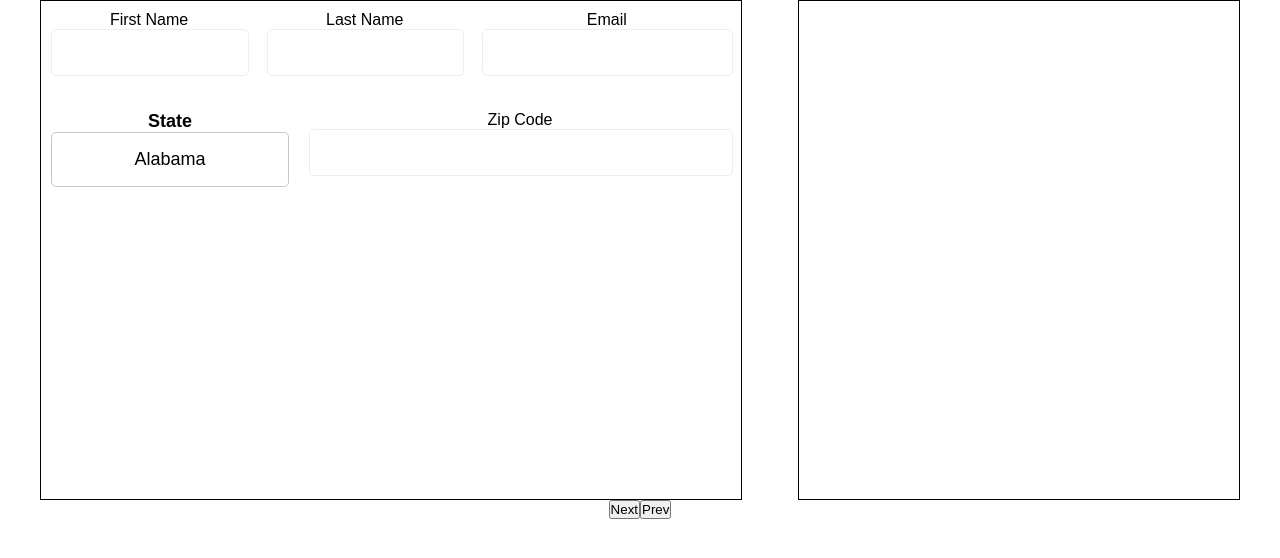
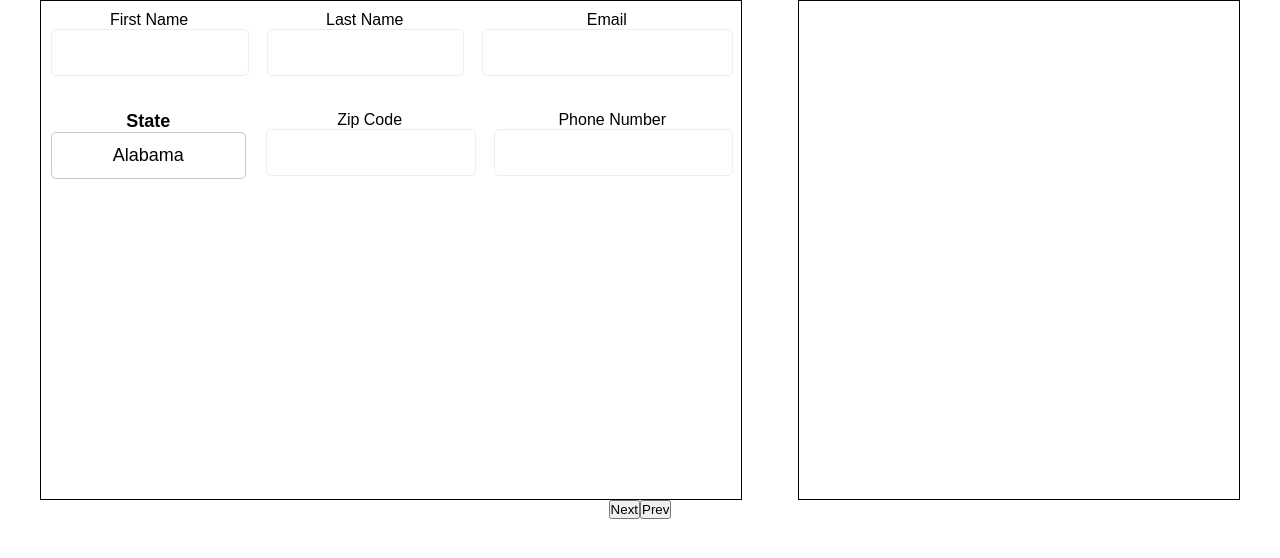
Before and after one commit to cl0ver012/StickerShop, a React (Create React App) app: page /checkout in a window 1280 px wide. Shown: the top 558 px of the page. Built offline with nearby package versions, Linux system fonts and the light colour scheme.

Commit message:
shipping info seconde row

```diff
--- a/src/components/Dropdown/Dropdown.scss
+++ b/src/components/Dropdown/Dropdown.scss
@@ -1,13 +1,12 @@
 .dropdown {
     width: 100%;
+    position: relative;
     font-size: 18px;
-    position: relative;
     cursor: pointer;
-    margin-right: 10px;
     .dropdown-selected{
         border: 1px solid rgb(199, 199, 199);
         border-radius: 5px;
-        padding: 1rem;
+        line-height: 45px;
         transition: 200ms;
         &:hover{
             border: 1px solid rgb(145, 145, 145);
--- a/src/layouts/Checkout/ShippingInfo/index.js
+++ b/src/layouts/Checkout/ShippingInfo/index.js
@@ -21,13 +21,15 @@ const ShippingInfo = () => {
                     </div>
                 </div>
                 <div>
-                    <div style={{flex: "1 1 auto"}}>
+                    <div style={{flex: "1 1 auto", width: "280px"}}>
                         <Dropdown items={states} current={states[0]} title={"State"} />
                     </div>
                     <div style={{flex: "1 1 auto"}}>
                         <Input type={"text"} name={"Zip Code"}/>
                     </div>
-
+                    <div style={{flex: "1 1 auto"}}>
+                        <Input type={"text"} name={"Phone Number"}/>
+                    </div>
                 </div>
             </div>
             <div className="cart-info">
```
